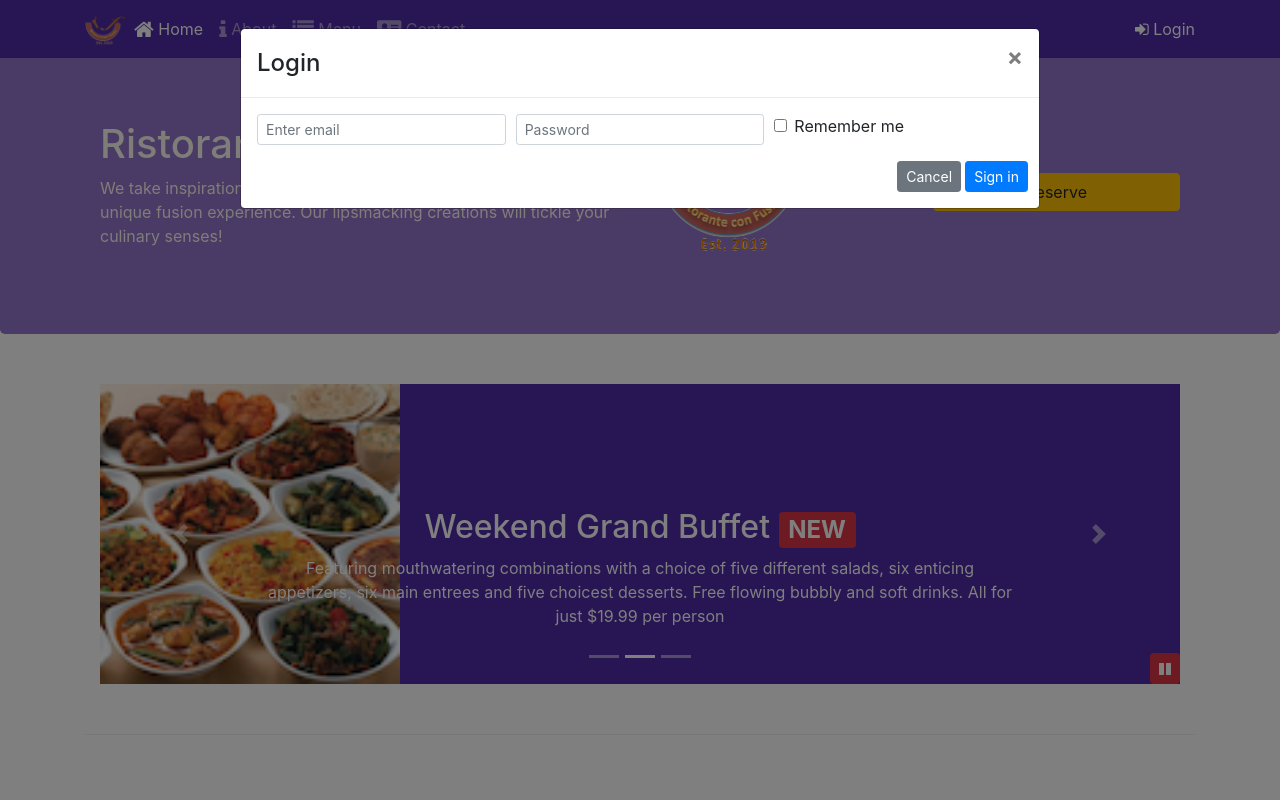
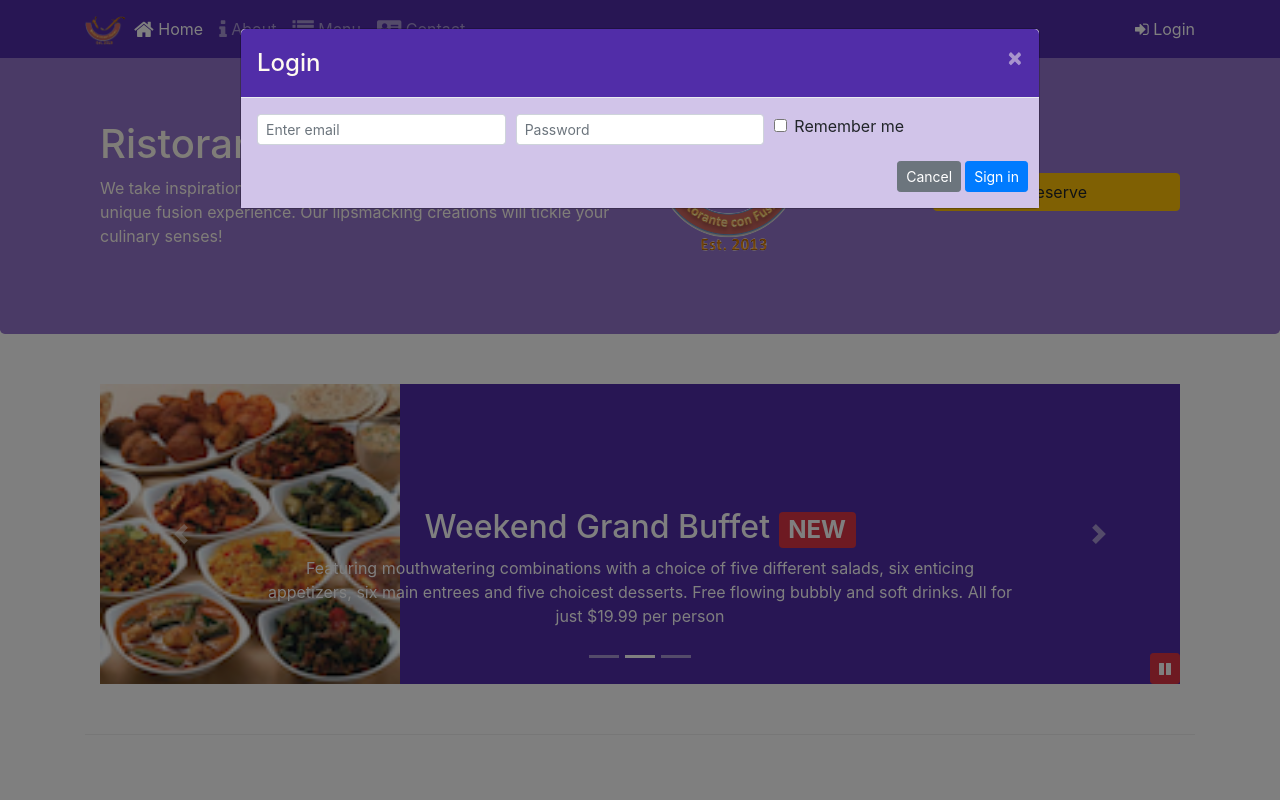
Before and after one commit to tashijain/restaurant-app-bootstrap, a website: page index.html in a window 1280 px wide. Both pictures are taken after a click on the button "Login". Shown: the top 800 px of the page. Drawn offline with nearby package versions, Linux system fonts and the light colour scheme.

Commit message:
assignment 4 updates

```diff
--- a/css/styles.scss
+++ b/css/styles.scss
@@ -74,3 +74,15 @@ body{
     bottom: 0px;
     z-index: 1;
 }
+
+.modal-header {
+  background: $background-dark;
+
+  .modal-title, .close {
+    color: floralwhite;
+  }
+}
+
+.modal-body {
+  background: $background-pale;
+}
--- a/index.html
+++ b/index.html
@@ -30,7 +30,8 @@
             <li class="nav-item"><a class="nav-link" href="./contactus.html"><span class="fa fa-address-card fa-lg"></span> Contact</a></li>
          </ul>
          <span class="navbar-text">
-           <a data-toggle="modal" data-target="#loginmodal">
+           <!-- <a data-toggle="modal" data-target="#loginmodal"> -->
+           <a role="button" id="loginbtn">
              <span class="fa fa-sign-in"></span> Login
            </a>
          </span>
@@ -166,7 +167,7 @@
                   </div>
                   <div class="col-12 col-sm-3 align-items-center">
                     <a role="button" href="#reserve" class="btn btn-block btn-warning"
-                    data-toggle="modal" data-target="#reservemodal">Reserve</a>
+                    id="reservebtn">Reserve</a>
                   </div>
                   <!-- newly added below -->
 
@@ -355,6 +356,12 @@
             $('#mycarousel').carousel('cycle');
           }
         })
+        $('#loginbtn').click(function(){
+          $('#loginmodal').modal('show')
+        })
+        $('#reservebtn').click(function(){
+          $('#reservemodal').modal('show')
+        })
       })
     </script>
 </body>
```
Also changed, not shown: css/styles.css.
